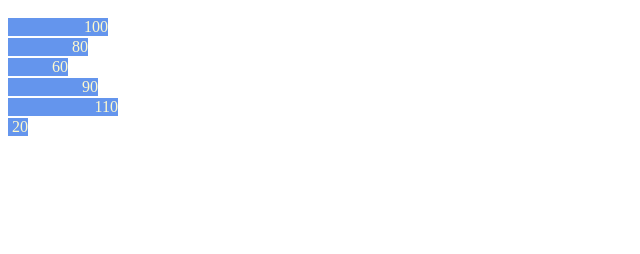
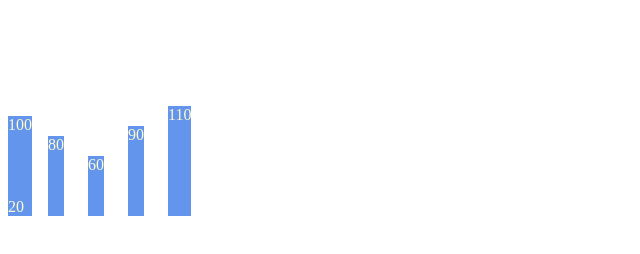
Before and after one commit to GloriaSong/chart_week4, a plain HTML site: page index.html in a window 1280 px wide. Shown: the part 48-302 px from the top of the page, without its empty margins (0-640 px from the left). Drawn offline with Linux system fonts and the light colour scheme.

Commit message:
Vertical bar

```diff
--- a/index.html
+++ b/index.html
@@ -7,6 +7,14 @@
         text-align:right;
         margin-top:2px;
         margin-bottom:2px;
+        bottom:0;
+        position:absolute
+        }
+
+        .my_figure{
+            position:relative;
+            width:250px;
+            height:200px;
         }
     </style>
 </head>
@@ -14,13 +22,13 @@
 <body>
 <h1> bar chart</h1>
 
-<div>
-<div class="bar-chart" style="width:100px">100</div>
-<div class="bar-chart" style="width:80px">80</div>
-<div class="bar-chart" style="width:60px">60</div>
-<div class="bar-chart" style="width:90px">90</div>
-<div class="bar-chart" style="width:110px">110</div>
-<div class="bar-chart" style="width:20px">20</div>
+<div class="my_figure">
+<div class="bar-chart" style="height:100px; left:0px">100</div>
+<div class="bar-chart" style="height:80px; left:40px">80</div>
+<div class="bar-chart" style="height:60px; left:80px">60</div>
+<div class="bar-chart" style="height:90px; left:120px">90</div>
+<div class="bar-chart" style="height:110px;left:160px">110</div>
+<div class="bar-chart" style="height:20px left:200px">20</div>
 </div>
 
 </body>
```
